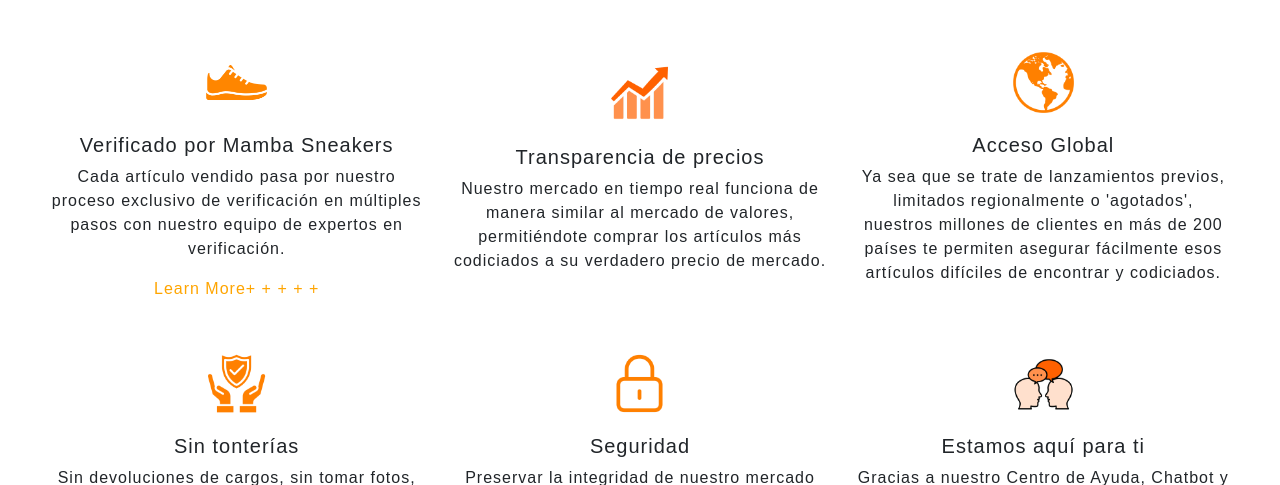
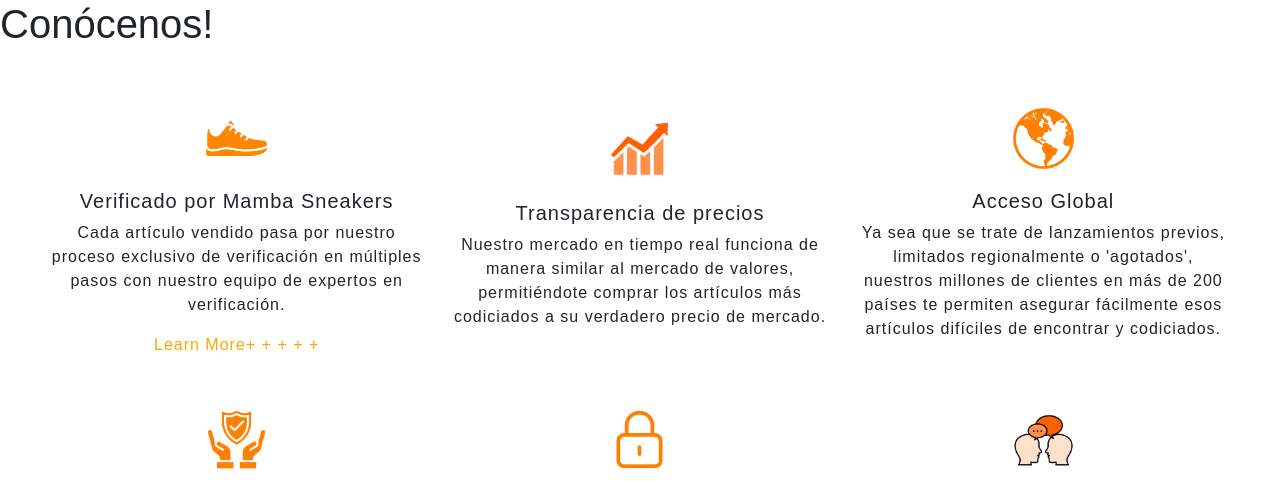
Before and after one commit to LiroSiza/MAMBAsneakers, a PHP site: page /pages/about.php in a window 1280 px wide. Shown: the top 485 px of the page. Run offline with PHP 8.4, Linux system fonts and the light colour scheme; style sheets or scripts are compiled from the project's sources; some libraries are stand-ins or nearby versions.

Commit message:
Titulo about

```diff
--- a/pages/about.php
+++ b/pages/about.php
@@ -14,6 +14,7 @@
     <title>Acerca De Nosotros</title>
 </head>
 <body>
+    <h1>Conócenos!</h1>
     <div class="div1" style="align-items: center;">
         <div class="div2">
             <img class="imgIcon" src="../resources/img/imgMichael/sneakers.png" alt="No disponible">
--- a/resources/css/estilosAbout.css
+++ b/resources/css/estilosAbout.css
@@ -1,5 +1,10 @@
 body{
     margin: 0;
+}
+
+h1{
+  font-family: 'Manrope', sans-serif;
+  font-weight: 800;
 }
 
 .div1{
```
